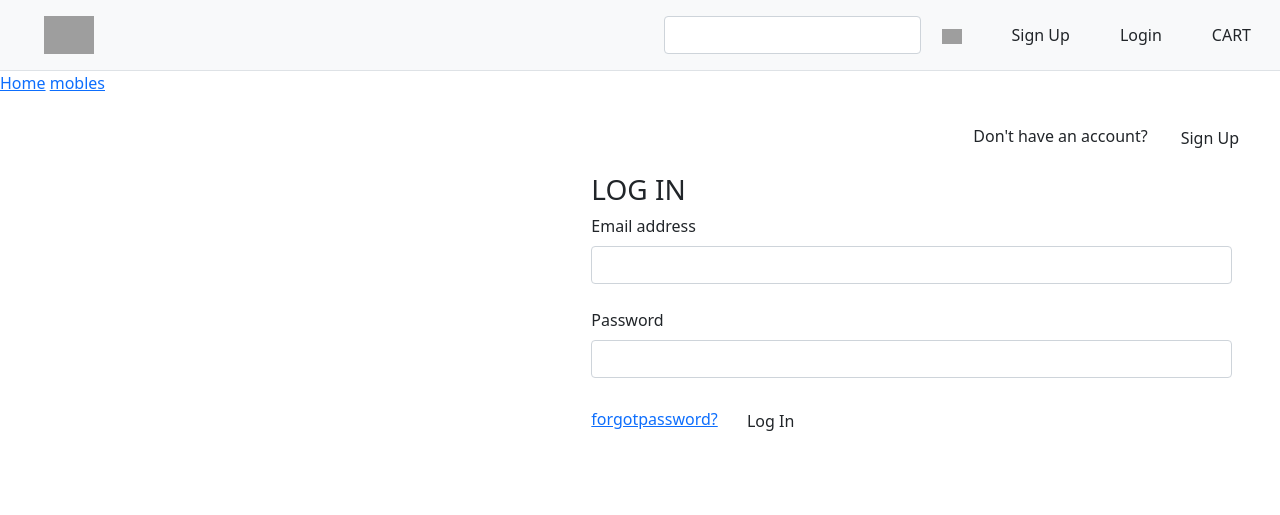
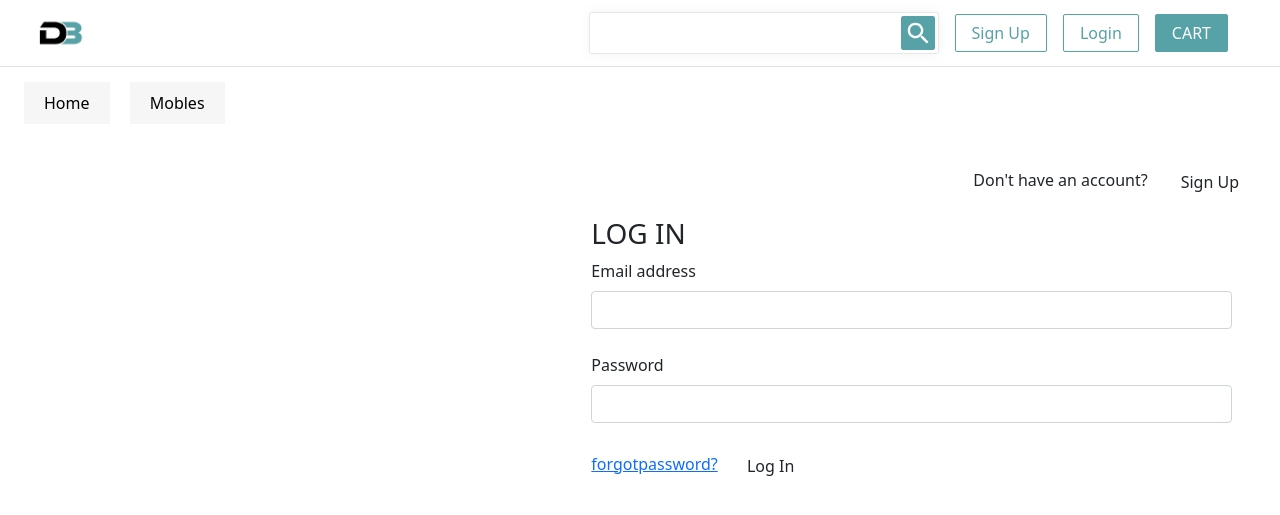
Before and after one commit to akshay968/DirectBuy, a Django app: page /accounts/login/?next=/dashboard/ in a window 1280 px wide. Shown: the top 515 px of the page. Run offline with Django 4.2, Linux system fonts and the light colour scheme; data comes from the database, SQL or seed files in the repository; grey boxes are pictures that could not be loaded.

Commit message:
Adding UI Navbar

```diff
--- /dev/null
+++ b/static/css/navbar.css
@@ -0,0 +1,71 @@
+*{
+    background-color: #ffffff;
+}
+
+.bg-white{
+    background-color: #ffffff;
+}
+
+/* SEARCH BOX START */
+
+.form{
+    height: 42px;
+    border: 1px solid #E8E8E8 !important;
+    border-radius: 2px !important;
+    filter: drop-shadow(0px 0px 5px rgba(131, 131, 131, 0.1));
+}
+
+.form-search{
+    width: 300px;
+    border: 0px;
+}
+
+.form-control:focus {
+    outline: none;
+    box-shadow: none;
+}
+
+.p-05{
+    padding: 2px;
+}
+
+/* SEARCH BOX END */
+
+/* BUTTONS START  */
+
+.btn-border{
+    border: 1px solid #56A2A7;
+    color: #56A2A7;
+    border-radius: 2px;
+}
+
+.btn-color{
+    border: 1px solid #56A2A7;
+    color: #ffffff;
+    background-color: #56A2A7;
+    border-radius: 2px;
+}
+
+/* BUTTONS END  */
+
+/* ACCOUNT DROPDOWN START */
+
+.btn-profile{
+    color: #56A2A7;
+    border: 1px solid #56A2A7;
+    border-radius: 50px;
+}
+
+/* ACCOUNT DROPDOWN END */
+
+/* CATEGORIES START  */
+
+.category_nav .m-4 a{
+    padding: 10px 20px;
+    background-color: #F6F6F6;
+    text-decoration: none;
+    text-transform: capitalize;
+    color: #000000;
+}
+
+/* CATEGORIES END  */
--- a/templates/base.html
+++ b/templates/base.html
@@ -6,8 +6,8 @@
     <meta name="viewport" content="width=device-width, initial-scale=1.0">
     <link href="https://cdn.jsdelivr.net/npm/bootstrap@5.0.2/dist/css/bootstrap.min.css" rel="stylesheet" integrity="sha384-EVSTQN3/azprG1Anm3QDgpJLIm9Nao0Yz1ztcQTwFspd3yD65VohhpuuCOmLASjC" crossorigin="anonymous">
     <link rel="preconnect" href="https://fonts.googleapis.com">
-<link rel="preconnect" href="https://fonts.gstatic.com" crossorigin>
-<link href="https://fonts.googleapis.com/css2?family=DM+Sans:ital,wght@0,400;0,500;0,700;1,400;1,500;1,700&family=Poppins:ital,wght@0,100;0,200;0,300;0,400;0,500;0,600;0,700;0,800;0,900;1,100;1,200;1,300;1,400;1,500;1,600;1,700;1,800;1,900&display=swap" rel="stylesheet">
+    <link rel="preconnect" href="https://fonts.gstatic.com" crossorigin>
+    <link href="https://fonts.googleapis.com/css2?family=DM+Sans:ital,wght@0,400;0,500;0,700;1,400;1,500;1,700&family=Inter:wght@100;200;300;400;500;600;700;800;900&display=swap" rel="stylesheet">
 {% block css %}
 {% endblock %}
 <title>{% block title %}{% endblock %}</title>
--- a/templates/base2.html
+++ b/templates/base2.html
@@ -7,7 +7,7 @@
     <link href="https://cdn.jsdelivr.net/npm/bootstrap@5.0.2/dist/css/bootstrap.min.css" rel="stylesheet" integrity="sha384-EVSTQN3/azprG1Anm3QDgpJLIm9Nao0Yz1ztcQTwFspd3yD65VohhpuuCOmLASjC" crossorigin="anonymous">
     <link rel="preconnect" href="https://fonts.googleapis.com">
 <link rel="preconnect" href="https://fonts.gstatic.com" crossorigin>
-<link href="https://fonts.googleapis.com/css2?family=DM+Sans:ital,wght@0,400;0,500;0,700;1,400;1,500;1,700&family=Poppins:ital,wght@0,100;0,200;0,300;0,400;0,500;0,600;0,700;0,800;0,900;1,100;1,200;1,300;1,400;1,500;1,600;1,700;1,800;1,900&display=swap" rel="stylesheet">
+<link href="https://fonts.googleapis.com/css2?family=DM+Sans:ital,wght@0,400;0,500;0,700;1,400;1,500;1,700&family=Inter:wght@100;200;300;400;500;600;700;800;900&display=swap" rel="stylesheet">
 {% block css %}
 {% endblock %}
 <title>{% block title %}{% endblock %}</title>
--- a/templates/includes/navbar.html
+++ b/templates/includes/navbar.html
@@ -1,8 +1,11 @@
 {% load static %}
-<nav class="navbar ps-4 pe4 border-bottom navbar-expand-lg navbar-light bg-light d-flex">
+{% block css %}
+<link rel="stylesheet" href="{% static 'css/navbar.css' %}">
+{% endblock %}
+<nav class="navbar ps-4 pe-4 border-bottom navbar-expand-lg navbar-light bg-white d-flex">
     <div class="container-fluid d-flex">
-        <a class="navbar-brand p-2" href="#">
-            <img src="logo.png" width="50px" alt="">
+        <a class="navbar-brand p-0 d-none d-lg-block" href="">
+            <img src="{% static 'imgs/logo_light.png' %}" width="50px" alt="">
         </a>
 
         <button class="navbar-toggler" type="button" data-bs-toggle="collapse"
@@ -11,48 +14,54 @@
             <span class="navbar-toggler-icon"></span>
         </button>
 
+        <div class="justify-content-end">
+
         <div class="collapse navbar-collapse justify-content-end" id="navbarSupportedContent">
 
-            <div class="justify-content-end">
-                <form class="d-flex form  rounded p-1">
-                    <input class="form-control me-2" type="search"  aria-label="Search">
-                    <button class="btn btn-search" type="submit">
-                        <img src="search.png" width="20px" alt="">
-                    </button>
-                </form>
-            </div>
+            <form class="d-flex form">
+                <input class="form-control form-search me-2 p-1" type="search"  aria-label="Search">
+                <button class="btn btn-search p-05 " type="submit">
+                    <img src="{% static 'imgs/search.png' %}" width="34px" alt="">
+                </button>
+            </form>
 
             {% if request.user.id is None %}
-            <a href="{% url 'signup' %}" class="btn ms-3 ps-3 pe-3 btn-outline-db">Sign Up</a>
-            <a href="{% url 'login' %}" class="btn ms-3 ps-3 pe-3 btn-outline-db">Login</a>
+            <a href="{% url 'signup' %}" class="btn btn-border ms-3 ps-3 pe-3 btn-outline-db">Sign Up</a>
+            <a href="{% url 'login' %}" class="btn btn-border ms-3 ps-3 pe-3 btn-outline-db">Login</a>
 
             {% else %}
 
-            <a href="{% url 'sell' %}" class="btn ms-3 ps-3 pe-3 btn-outline-db">Sell</a>
+            <a href="{% url 'sell' %}" class="btn btn-border ms-3 ps-3 pe-3 btn-outline-db">Sell</a>
 
-            <a href="{% url 'messages'%}" class="btn ms-3 ps-3 pe-3 btn-outline-db">Chat</a>
+            <a href="{% url 'messages'%}" class="btn ms-3 ps-3 pe-3 btn-border btn-outline-db">Chat</a>
 
-            <div class="btn rounded-circle btn-profile pt-2 pb-2">
-                AK
-            </div>
-            <a href="{% url 'logout' %}"> Logout</a>
             {% endif %}
 
 
+            {% comment %} <div class="btn cart-btn ps-3 pe-3 ms-4 me-4"> {% endcomment %}
+                <a href="{% url 'cart' %}" class="btn btn-color ms-3 ps-3 pe-3 me-3 btn-outline-db">CART</a>
+            {% comment %} </div> {% endcomment %}
 
-            {% comment %} <div class="btn cart-btn ps-3 pe-3 ms-4 me-4"> {% endcomment %}
-                <a href="{% url 'cart' %}" class="btn ms-3 ps-3 pe-3 btn-outline-db">CART</a>
-            {% comment %} </div> {% endcomment %}
+            {% if request.user.id %}
+            <div class="btn btn-profile text-center" data-bs-toggle="dropdown" aria-expanded="false">
+                AK
+            </div>
+            <ul class="dropdown-menu dropdown-menu-end text-center" aria-labelledby="dropdownMenuButton1">
+                <li><a href="{% url 'dashboard' %}"> Dashboard</a></li>
+                <li><a href="{% url 'logout' %}"> Logout</a></li>
+              </ul>
+            {% endif %}
+        </div>
         </div>
 
 
 
     </div>
 </nav>
-<div class="category_nav1">
-  <div >
+<div class="category_nav">
+  <div class="m-4">
     {% for category in links %}
-        <a href='{{category.get_url}}'>{{ category.category_name }}</a>
+        <a class="me-3" href='{{category.get_url}}'>{{ category.category_name }}</a>
     {%endfor%}
   </div>
 
```
